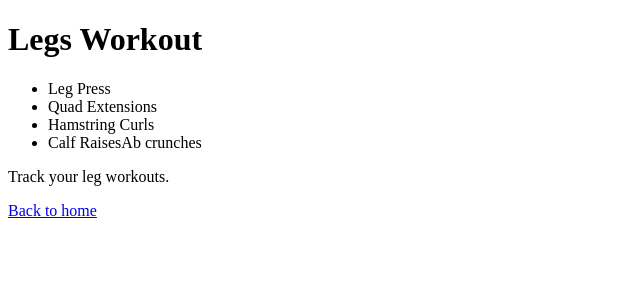
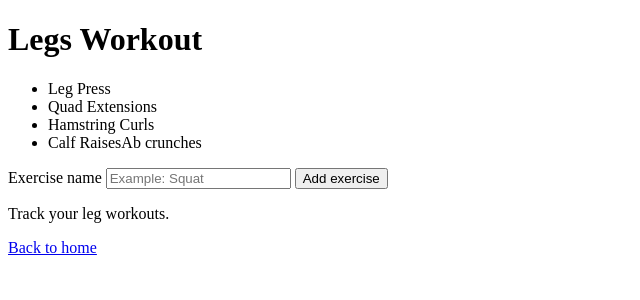
Before and after one commit to alejandrovazquez27/lift-log, a Flask app: page /legs in a window 1280 px wide. Shown: the top 300 px of the page, without its empty margins (0-640 px from the left). Run offline with Flask 3, Linux system fonts and the light colour scheme.

Commit message:
Added forms for creating exercises

```diff
--- a/app.py
+++ b/app.py
@@ -1,7 +1,7 @@
-from flask import Flask, render_template
+from flask import Flask, render_template, request, redirect, url_for
 
 app = Flask(__name__)
-push_exercies = [
+push_exercises = [
     "Bench Press",
     "Incline Dumbbell Press",
     "Shoulder Press",
@@ -24,12 +24,41 @@ leg_exercises = [
 @app.route('/')
 def home():
     return render_template('index.html')
+
+
+
 @app.route('/push')
 def push():
-    return render_template('push.html', exercises=push_exercies)
+    return render_template('push.html', exercises=push_exercises)
+
+
+@app.route("/push/exercises", methods=["POST"])
+def add_push_exercise():
+    exercise_name = request.form.get("exercise_name", "").strip()
+    if exercise_name:
+        push_exercises.append(exercise_name)
+    return redirect(url_for("push"))
+
+
 @app.route('/pull')
 def pull():
     return render_template('pull.html', exercises=pull_exercises)
+
+@app.route("/pull/exercises", methods=["POST"])
+def add_pull_exercise():
+    exercise_name = request.form.get("exercise_name", "").strip()
+    if exercise_name:
+        pull_exercises.append(exercise_name)
+    return redirect(url_for("pull"))
+
+
 @app.route('/legs')
 def legs():
     return render_template('legs.html', exercises=leg_exercises)
+
+@app.route('/legs/exercises', methods=["POST"])
+def add_leg_exercise():
+    exercise_name = request.form.get("exercise_name", "").strip()
+    if exercise_name:
+        leg_exercises.append(exercise_name)
+    return redirect(url_for("legs"))
--- a/templates/legs.html
+++ b/templates/legs.html
@@ -14,6 +14,17 @@
           <li>{{ exercise }}</li>
         {% endfor %}
       </ul>
+      <form action="{{ url_for('add_leg_exercise') }}" method="post">
+        <label for = "exercise-name">Exercise name</label>
+        <input
+          type="text"
+          id="exercise_name"
+          name="exercise_name"
+          placeholder="Example: Squat"
+          required
+        >
+        <button type="submit">Add exercise</button>
+      </form>
       <p>Track your leg workouts.</p>
       <a href="{{ url_for('home') }}">Back to home</a>
     </main>
```
Also changed, not shown: templates/pull.html (+13 -0 lines), templates/push.html (+13 -0 lines).
